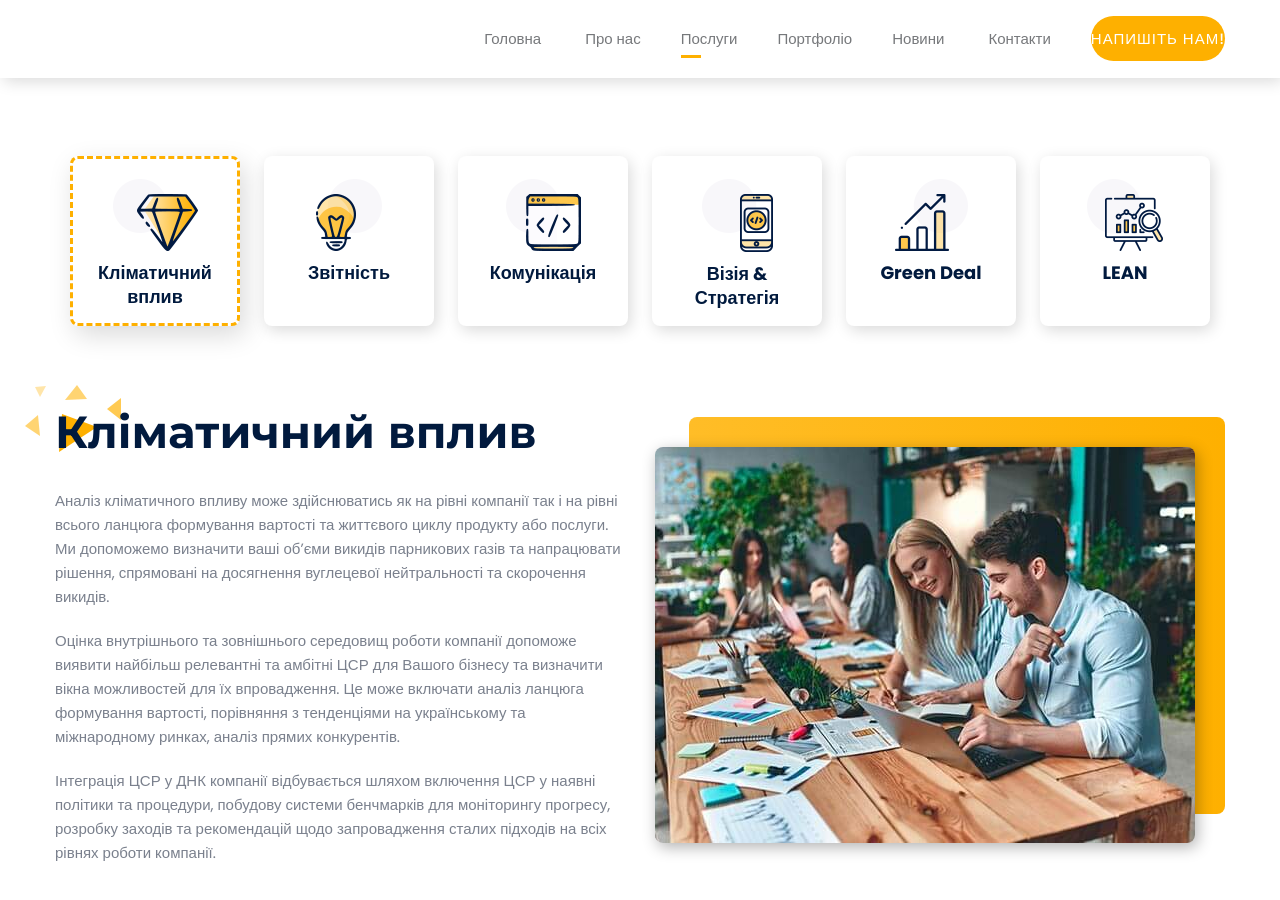
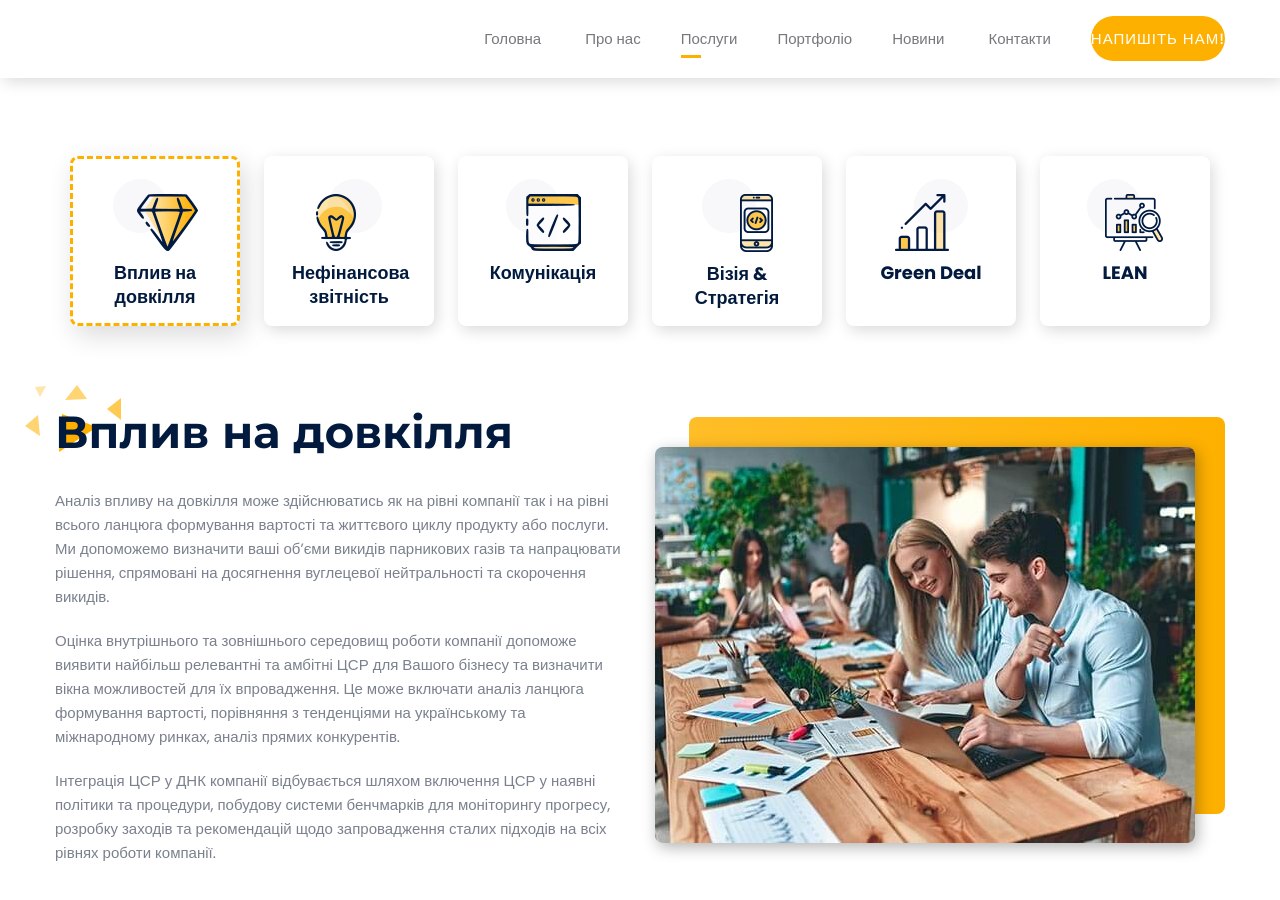
Before and after one commit to SDG-Business-Consulting/jekyll-site, a Jekyll site: the page built from services.html, in a window 1280 px wide and 900 px high, scrolled down 414 px. Built offline with Jekyll 4.4.1, drawn with Linux system fonts in a browser that asks for light colours; comment, search, counter and statistics services are not loaded; some of the changed lines change nothing that is shown.

Commit message:
Update services_2

```diff
--- a/_includes/services_2.html
+++ b/_includes/services_2.html
@@ -7,10 +7,10 @@
 					<div class="service_tab_nav">
 						<ul class="nav nav-tabs">
 						    <li class="nav-item">
-						      	<a class="nav-link active" data-toggle="tab" href="#web"><img src="../assets/images/icon_11.png" alt="web solution"><span>Кліматичний вплив</span></a>
+						      	<a class="nav-link active" data-toggle="tab" href="#web"><img src="../assets/images/icon_11.png" alt="web solution"><span>Вплив на довкілля</span></a>
 						    </li>
 						    <li class="nav-item">
-						      	<a class="nav-link" data-toggle="tab" href="#strategy"><img src="../assets/images/icon_12.png" alt="Strategy & Research"><span>Звітність</span></a>
+						      	<a class="nav-link" data-toggle="tab" href="#strategy"><img src="../assets/images/icon_12.png" alt="Strategy & Research"><span>Нефінансова звітність</span></a>
 						    </li>
 						    <li class="nav-item">
 						      	<a class="nav-link" data-toggle="tab" href="#development"><img src="../assets/images/icon_13.png" alt="Web Development"><span>Комунікація</span></a>
@@ -32,8 +32,8 @@
 					      	<div class="row align-items-center">
 					      		<div class="col-lg-6">
 					      			<div class="deneb_content_box">
-					      				<h2>Кліматичний вплив</h2>
-					      				<p>Аналіз кліматичного впливу може здійснюватись як на рівні компанії так і на рівні всього ланцюга формування вартості та життєвого циклу продукту або послуги. Ми допоможемо визначити ваші об’єми викидів парникових газів  та напрацювати рішення, спрямовані на досягнення вуглецевої нейтральності та скорочення викидів.</p>
+					      				<h2>Вплив на довкілля</h2>
+					      				<p>Аналіз впливу на довкілля може здійснюватись як на рівні компанії так і на рівні всього ланцюга формування вартості та життєвого циклу продукту або послуги. Ми допоможемо визначити ваші об’єми викидів парникових газів  та напрацювати рішення, спрямовані на досягнення вуглецевої нейтральності та скорочення викидів.</p>
 					      				<p> Оцінка внутрішнього та зовнішнього середовищ роботи компанії допоможе виявити найбільш релевантні та амбітні ЦСР для Вашого бізнесу та визначити вікна можливостей для їх впровадження. Це може включати аналіз ланцюга формування вартості, порівняння з тенденціями на українському та міжнародному ринках, аналіз прямих конкурентів.
 												<p>Інтеграція ЦСР у ДНК компанії відбувається шляхом включення ЦСР у наявні політики та процедури, побудову системи бенчмарків для моніторингу прогресу, розробку заходів та рекомендацій щодо запровадження сталих підходів на всіх рівнях роботи компанії.</p>
 </p>
@@ -51,10 +51,12 @@
 					      		<div class="col-lg-6">
 					      			<div class="deneb_content_box">
 					      				<h2>Звітність</h2>
-					      				<p>Наші експерти допоможуть визначити суттєві питання та напрацювати механізми їх вирішення, запропонують метрики для моніторингу прогресу досягнення поставлених цілей відповідно до міжнародних стандартів. Завдяки поданню соціальної та екологічної звітності, Ваші співробітники, клієнти, партнери та інвестори зможуть впевнитись у надійності співпраці з Вашою компанією.</p>
-					      				<p>Оприлюднення нефінансового звіту значно впливає на сприйняття компанії читачами звіту. 90 % читачів зазначили, що звіт суттєво вплинув на їхні погляди на компанію, з яких 85 % відзначили, що вплив був радше позитивним.
-</p>
-					      				<p>Звіт The Global Reporting Initiative, 2008</p>
+					      				<p>Оприлюднення нефінансового звіту значно впливає на сприйняття компанії читачами звіту. 90 % читачів зазначили, що звіт суттєво вплинув на їхні погляди на компанію, з яких 85 % відзначили, що вплив був позитивним.</p>
+
+												<p>Звіт The Global Reporting Initiative, 2008</p>
+
+												<p>Наші експерти допоможуть визначити суттєві питання та напрацювати механізми їх вирішення, запропонують метрики для моніторингу прогресу досягнення поставлених цілей відповідно до міжнародних стандартів. Завдяки поданню соціальної та екологічної звітності, Ваші співробітники, клієнти, партнери та інвестори зможуть впевнитись у надійності співпраці з Вашою компанією.</p>
+
 					      			</div>
 					      		</div>
 					      		<div class="col-lg-6">
@@ -68,10 +70,9 @@
 					      	<div class="row align-items-center">
 					      		<div class="col-lg-6">
 					      			<div class="deneb_content_box">
-					      				<h2>Що таке сталі рішення?</h2>
-					      				<p>Це практики, які дозволяють бізнесу довгостроково вести свою бізнес-діяльність та забезпечують належні умови для розвитку майбутніх поколінь, включно з їх потребою в безпечному і здоровому довкіллі.</p>
-												<p>Це можуть бути рішення компанії щодо впровадження інновацій, використання екологічно безпечного пакування, використання відновлювальних джерел енергії, запровадження високих бізнес-стандартів, усунення дискримінації, забезпечення здорових та безпечних умов праці, чесної конкуренції, нульової толерантності до корупції і т.д.</p>
-												<p>Належна комунікація сталих практик, рішень або планів щодо їх реалізації може підвищити лояльність та довіру до бренду з боку тих заінтересованих сторін, до яких здійснюється така комунікація.</p>
+					      				<h2>Комунікація сталих рішень</h2>
+					      				<p>Впроваджуєте інновації? Використовуєте екологічно безпечне паковання або плануєте перейти на відновлювальні джерела енергії? Розкажіть про це!</p>
+												<p>Належна комунікація сталих практик, рішень або планів щодо їх реалізації може підвищити лояльність та довіру до Вашої компанії.</p>
 												<p>Кому можуть бути цікаві ваші досягнення та цілі?</p>
 
 												<ul>
@@ -84,7 +85,7 @@
 														Сталий бізнес залучає кращих працівників завдяки відчуттю безпеки та турботи з боку компанії, а також відчуттю гордості за свою справу та спільні з компанією цінності.
 													</li>
 													<li>
-														<strong>Інвесторам і партнерм:</strong>
+														<strong>Інвесторам і партнерам:</strong>
 														Більшість міжнародних партнерів висуває вимоги не тільки до якості товару або послуг, але і до методів ведення бізнесу. Наприклад, соціальної відповідальності, політики поводження з відходами.
 													</li>
 													<li>
@@ -111,9 +112,10 @@
 					      		<div class="col-lg-6">
 					      			<div class="deneb_content_box">
 					      				<h2>Візія & Стратегія</h2>
-					      				<p>Ми можемо допомогти інтегрувати сталість у стратегію розвитку Вашої компанії з урахуванням обмеженості ресурсів та зважаючи на стадію життєвого циклу підприємства. Чітке формулювання місії організації дозволяє чіткіше транслювати цінність компанії для клієнтів, налагодити співпрацю з партнерами та місцевими органами влади, що позитивно відобразиться на діловому іміджі підприємства.</p>
-					      				<p>64% людей по всьому світу зазначає зміни клімату глобальною проблемою, що потребує вирішення.</p>
-					      				<p>— Згідно з дослідженням UNDP та University of Oxford, 2021.</p>
+												<p>64% людей по всьому світу зазначає зміни клімату глобальною проблемою, що потребує вирішення.</p>
+					      				<p>Дослідження UNDP та University of Oxford, 2021.</p>
+					      				<p>Ми можемо допомогти інтегрувати сталість у стратегію розвитку Вашої компанії з урахуванням обмеженості ресурсів та зважаючи на стадію життєвого циклу підприємства. Чітке формулювання місії організації дозволяє краще транслювати цінність компанії для клієнтів, налагодити співпрацю з партнерами та місцевими органами влади, що позитивно відобразиться на діловому іміджі підприємства.</p>
+
 					      			</div>
 					      		</div>
 					      		<div class="col-lg-6">
@@ -144,8 +146,10 @@
 					      		<div class="col-lg-6">
 					      			<div class="deneb_content_box">
 					      				<h2>Ощадливе виробництво (LEAN)</h2>
-					      				<p>Універсальний інструмент управління, який збільшує вартість товару для споживача, зменшує витрати для компанії та не вимагає великих витрат на відміну від екологічного аудиту. </p>
-												<p>Для вже оперуючого бізнесу, особливо мікро, малих та середніх компаній LEAN підхід	допомагає звільнити до 90% людських ресурсів, часу та грошей.</p>
+					      				<p>LEAN підхід допомагає звільнити до 90% людських ресурсів, часу та грошей.</p>
+												<p>Це універсальний інструмент управління, який збільшує вартість товару для споживача, зменшує витрати для компанії та не вимагає великих витрат на відміну від екологічного аудиту. </p>
+												<p>Ми допоможемо Вашій компанії скласти “тест на готовність до LEAN-трансформації” та визначити найкращий шлях для вирішення виявлених проблем.
+												</p>
 					      			</div>
 					      		</div>
 					      		<div class="col-lg-6">
```
